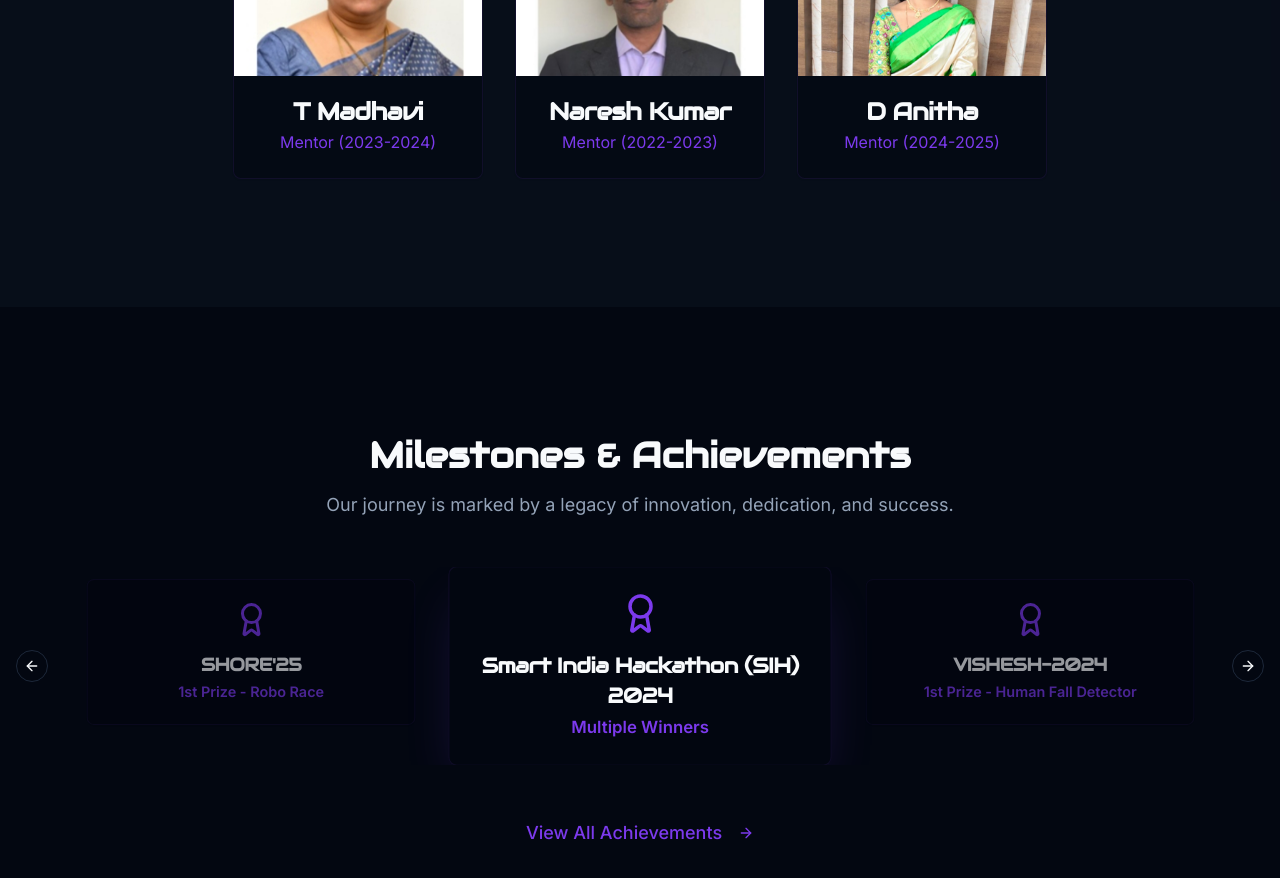
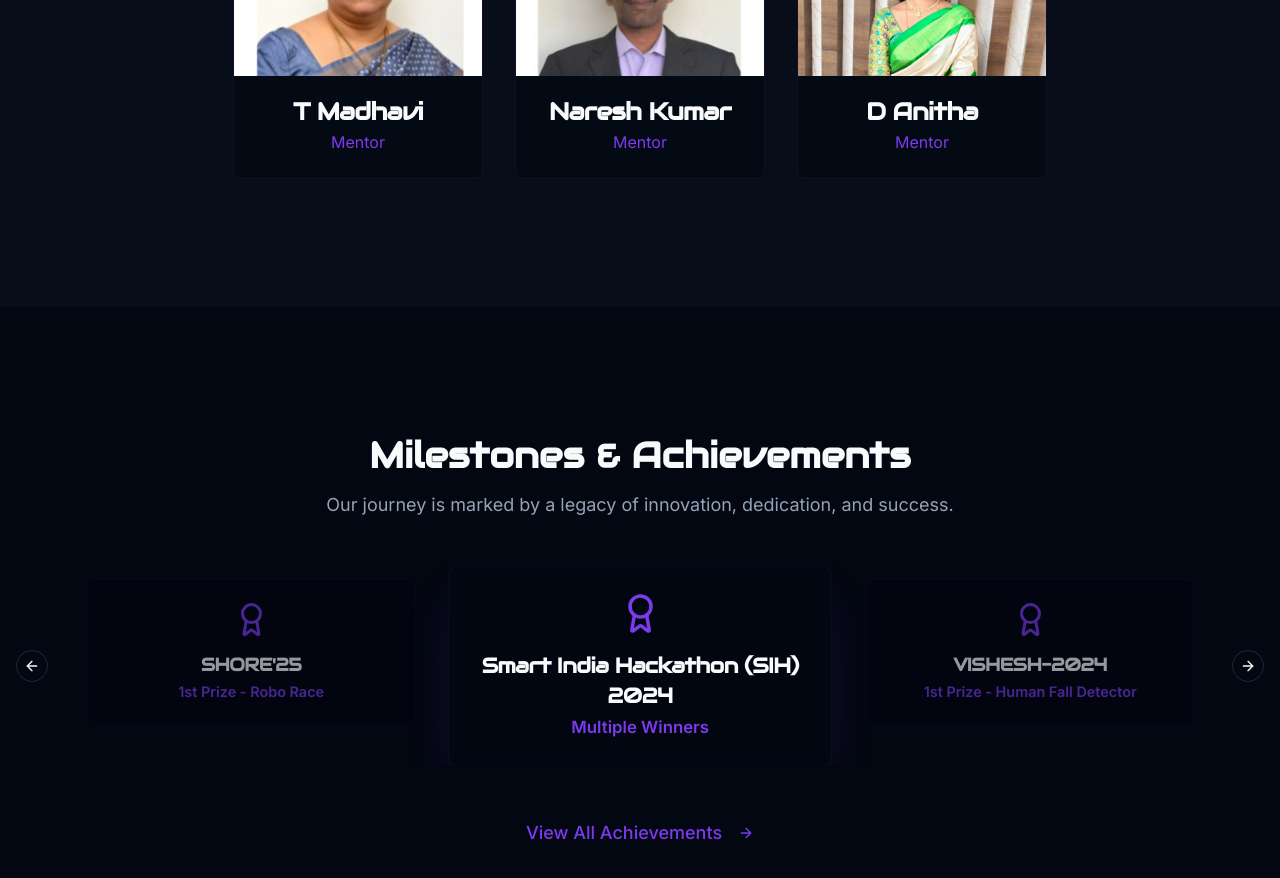
Before and after one commit to Premkumarjanumula/gelectra, a Next.js app: page / in a window 1280 px wide. Shown: the part 2340-3218 px from the top of the page. Built offline with nearby package versions, Linux system fonts and the light colour scheme; no server answers; the database is empty.

Commit message:
Update page.tsx MENTOR YEARS

```diff
--- a/src/app/page.tsx
+++ b/src/app/page.tsx
@@ -65,9 +65,9 @@ const softwareProjects = [
 ]
 
 const mentors = [
-    { name: 'T Madhavi', designation: 'Mentor (2023-2024)', image: '/images/tmadhavi.jpg', hint: 'woman portrait' },
-    { name: 'Naresh Kumar', designation: 'Mentor (2022-2023)', image: '/images/nareshkumar.jpg', hint: 'man portrait' },
-    { name: 'D Anitha', designation: 'Mentor (2024-2025)', image: '/images/danitha.jpg', hint: 'woman portrait' },
+    { name: 'T Madhavi', designation: 'Mentor', image: '/images/tmadhavi.jpg', hint: 'woman portrait' },
+    { name: 'Naresh Kumar', designation: 'Mentor', image: '/images/nareshkumar.jpg', hint: 'man portrait' },
+    { name: 'D Anitha', designation: 'Mentor', image: '/images/danitha.jpg', hint: 'woman portrait' },
 ];
 
 const achievements = [
```
